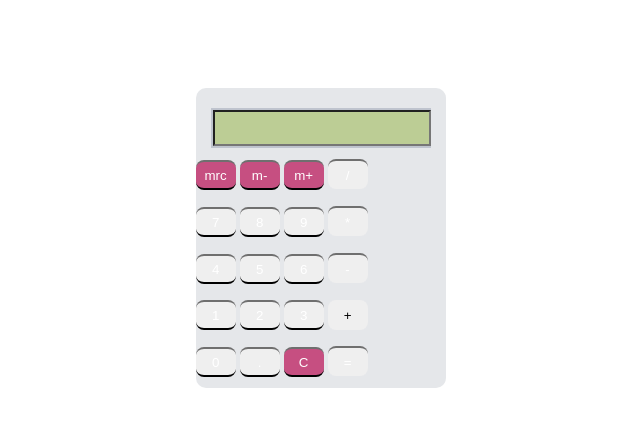
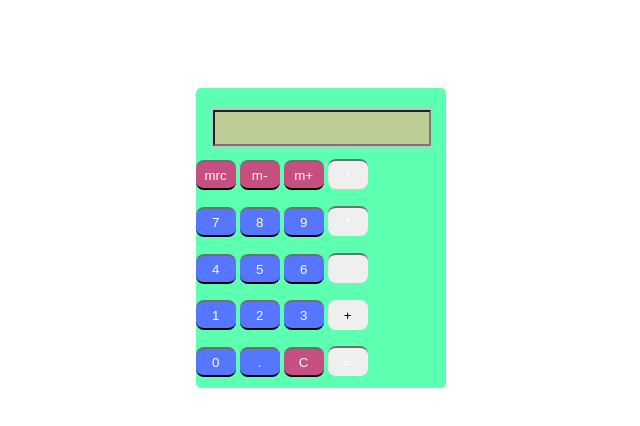
Before and after one commit to destinyshi/Calculator, a plain HTML site: page index.html in a window 1280 px wide. Shown: the whole page, without its empty margins (318-958 px from the left). Drawn offline with Linux system fonts and the light colour scheme.

Commit message:
Changed a bit of CSS
background is different as well as buttons

```diff
--- a/calculator.css
+++ b/calculator.css
@@ -2,10 +2,10 @@
 /* CSS Document */
 
 .box {
-	background-color: #e5e7ea;
+	background-color: #5DFFB1;
 	height: 300px;
 	width: 250px;
-	border-radius: 10px;
+	border-radius: 5px;
 	position: relative;
 	top: 80px;
 	left: 40%;
@@ -56,8 +56,8 @@
 	border-top: 2px #6f6f6f solid;
 }
 .button.number {
-	color:white;
-	background-collor: #7091ab;
+	color: white;
+	background-color: #5676FF;
 	border-bottom: black 2px solid;
 	border-top: 2px #6f6f6f solid;
 }
@@ -71,5 +71,5 @@
 }
 .number:active {
 	border-top: black 2 px solid;
-	border-bottom: 2px #6f6f6f solid;
+	border-bottom: 2px #68CAE8 solid;
 }
```
